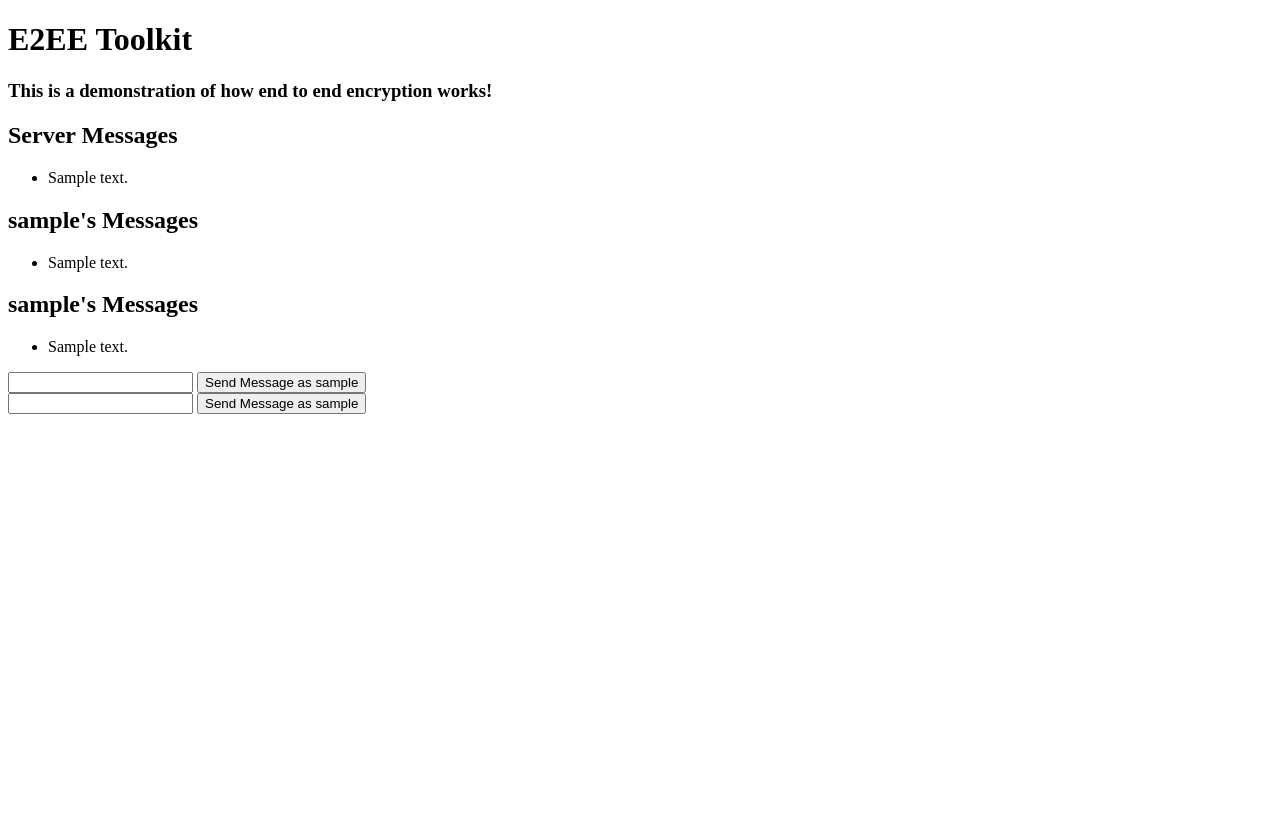
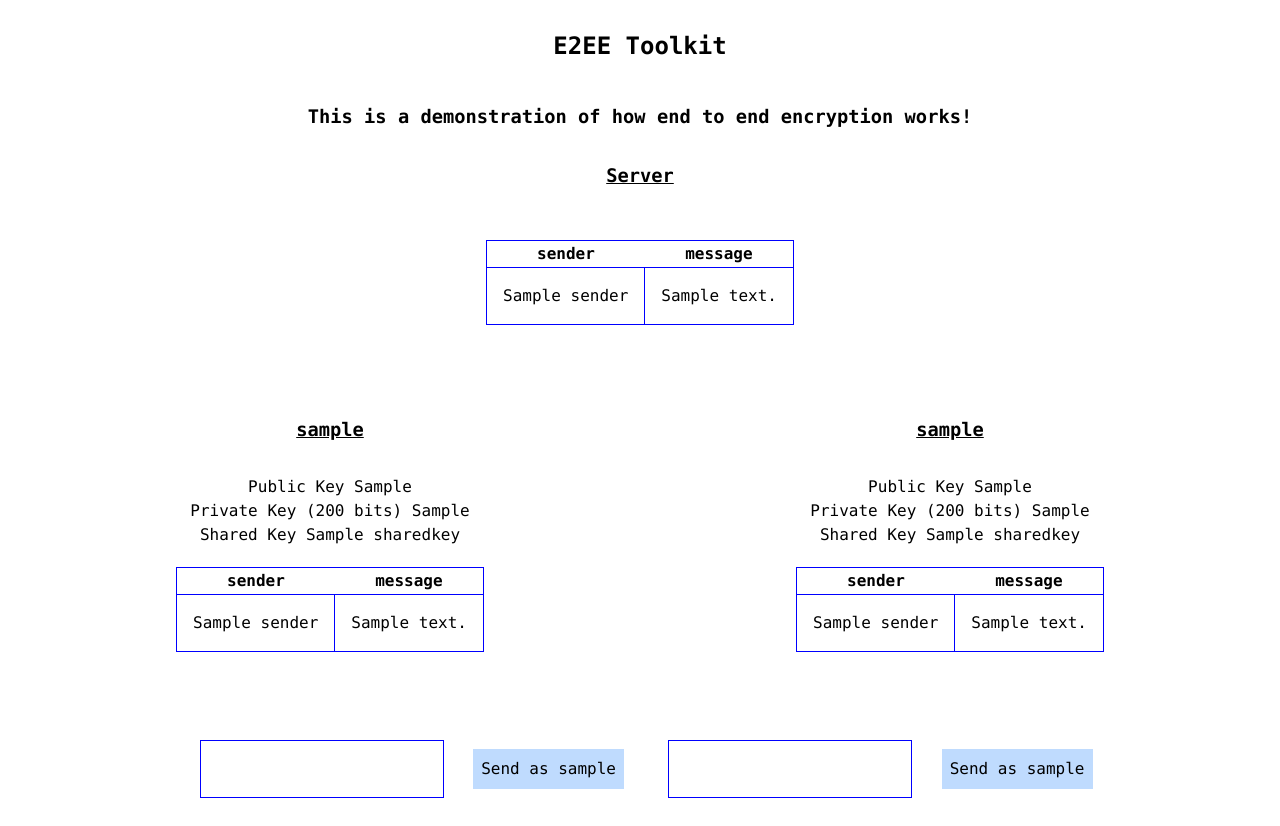
Before and after one commit to anirudhRowjee/e2ee-toolkit, a Flask app: template templates/index.html in a window 1280 px wide. Before the commit the page ends 414 px from the top, so only its background shows below. Run offline with Flask 2, Linux system fonts and the light colour scheme; the template is opened without the code that fills it: most values are stand-ins (such as "Sample title", 1, 10 or a date in 2020).

Commit message:
improved presentation template

```diff
--- a/main.py
+++ b/main.py
@@ -27,6 +27,11 @@ def deliver_homepage():
         "user2_messages": chat_session.get_decrypted_messages_for_user("Bob"),
         "user1_username": chat_session.user_1.name,
         "user2_username": chat_session.user_2.name,
+        "sharedkey": str(chat_session.user_1.shared_secret),
+        "user1_pub": str(chat_session.user_1.public_key),
+        "user1_priv": str(chat_session.user_1.private_key),
+        "user2_pub": str(chat_session.user_2.public_key),
+        "user2_priv": str(chat_session.user_2.private_key),
     }
 
     return render_template("index.html", **context)
--- a/templates/index.html
+++ b/templates/index.html
@@ -3,45 +3,149 @@
   <head>
     <meta charset="UTF-8">
     <meta name="viewport" content="width=device-width, initial-scale=1.0">
+    <link href="https://unpkg.com/tailwindcss@^2/dist/tailwind.min.css" rel="stylesheet">
     <title>E2EE Toolkit</title>
+
+    <style>
+h1 {
+  display: block;
+  font-size: 2em;
+  margin-top: 0.67em;
+  margin-bottom: 0.67em;
+  margin-left: 0;
+  margin-right: 0;
+  font-weight: bold;
+}
+h2 {
+  display: block;
+  font-size: 1.5em;
+  margin-top: 0.83em;
+  margin-bottom: 0.83em;
+  margin-left: 0;
+  margin-right: 0;
+  font-weight: bold;
+}
+h3 {
+  display: block;
+  font-size: 1.17em;
+  margin-top: 1em;
+  margin-bottom: 1em;
+  margin-left: 0;
+  margin-right: 0;
+  font-weight: bold;
+}
+h4 {
+  display: block;
+  font-size: 1em;
+  margin-top: 1.33em;
+  margin-bottom: 1.33em;
+  margin-left: 0;
+  margin-right: 0;
+  font-weight: bold;
+}
+  tr {
+    padding: 1em;
+    border: 1px solid blue;
+  }
+
+  td {
+    padding: 1em;
+    margin: 1em;
+    border: 1px solid blue;
+  }
+
+  input {
+    border: 1px solid blue;
+    padding: 1em;
+    margin: 1em;
+  }
+
+    </style>
   </head>
-<body>
-  <h1>E2EE Toolkit</h1>
-  <h3>This is a demonstration of how end to end encryption works!</h3>
+  <body class="font-mono">
+    <h2 class="text-center font-mono p-5 m-2">E2EE Toolkit</h1>
+    <h3 class="text-center font-mono">This is a demonstration of how end to end encryption works!</h3>
 
-  <h2> Server Messages </h2>
-  <ul>
+
+    <h3 class="p-3 underline text-center"> Server </h3>
+    <div class="chatbox-list flex flex-row text-center p-5 align-center justify-around">
+      <table class="justify-between text-center self-center w-100 " >
+        <tr>
+          <th>sender</th>
+          <th>message</th>
+        </tr>
         {% for message in server_messages %}
-    <li> {{message}}</li>
+        <tr>
+          <td> {{message['sender']}} </td>
+          <td> {{message['message']}}</td>
+        </tr>
         {% endfor %}
-  </ul>
+      </table>
+    </div>
+    </div>
 
-  <h2> {{user1_username}}'s Messages </h2>
-  <ul>
+    <div class="chatbox-list flex flex-row text-center p-5 align-center justify-around">
+
+
+      <div class="chatbox p-5 ">
+        <h3 class="p-3 underline"> {{user1_username}} </h3>
+        <h5> Public Key {{user1_pub | truncate }} </h5>
+        <h5> Private Key (200 bits) {{user1_priv | truncate(30, True)}} </h5>
+        <h5> Shared Key {{sharedkey | truncate }} </h5>
+        <table class="justify-between text-center self-center w-100 m-5 p-5" >
+          <tr>
+            <th>sender</th>
+            <th>message</th>
+          </tr>
           {% for message in user1_messages %}
-    <li> {{message}}</li>
+          <tr>
+            <td> {{message['sender']}} </td>
+            <td> {{message['message']}}</td>
+          </tr>
           {% endfor %}
-  </ul>
+        </table>
 
-  <h2> {{user2_username}}'s Messages </h2>
-  <ul>
+      </div>
+
+      <div class="chatbox p-5 ">
+        <h3 class="p-3 underline"> {{user2_username}} </h3>
+        <h5> Public Key {{user2_pub | truncate }} </h5>
+        <h5> Private Key (200 bits) {{user2_priv | truncate(30, True)}} </h5>
+        <h5> Shared Key {{sharedkey | truncate }} </h5>
+        <table class="justify-between text-center self-center w-100 m-5 p-5 " >
+          <tr>
+            <th>sender</th>
+            <th>message</th>
+          </tr>
           {% for message in user2_messages %}
-    <li> {{message}}</li>
+          <tr>
+            <td> {{message['sender']}} </td>
+            <td> {{message['message']}}</td>
+          </tr>
           {% endfor %}
-  </ul>
+        </table>
+      </div>
 
-  <div>
+    </div>
+
+
+
+    <div class="message-dialog-group flex flex-row justify-center">
+
+      <div class="message-dialog flex flex-column p-3">
         <form action="/send/{{user1_username}}" method="POST" >
           <input type="text" name="message">
-      <button type="submit"> Send Message as {{user1_username}} </button>
+          <button class="bg-blue-200 p-2 m-1"type="submit"> Send as {{user1_username}} </button>
         </form>
       </div>
 
-  <div>
+      <div class="message-dialog flex flex-column p-3">
         <form action="/send/{{user2_username}}" method="POST" >
           <input type="text" name="message">
-      <button type="submit"> Send Message as {{user2_username}} </button>
+          <button class="bg-blue-200 p-2 m-1" type="submit"> Send as {{user2_username}} </button>
         </form>
+      </div>
+
     </div>
 
 
```
Lines whose indentation alone changed are shown as unchanged.
